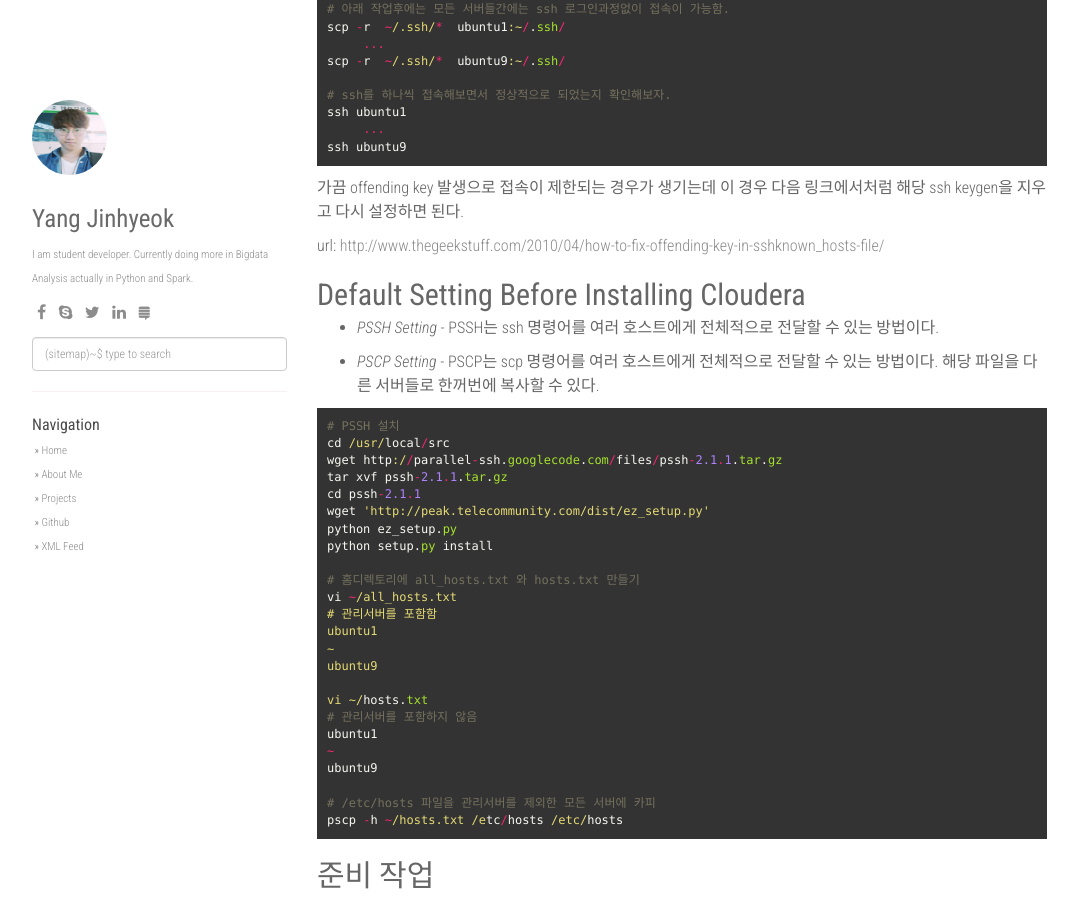
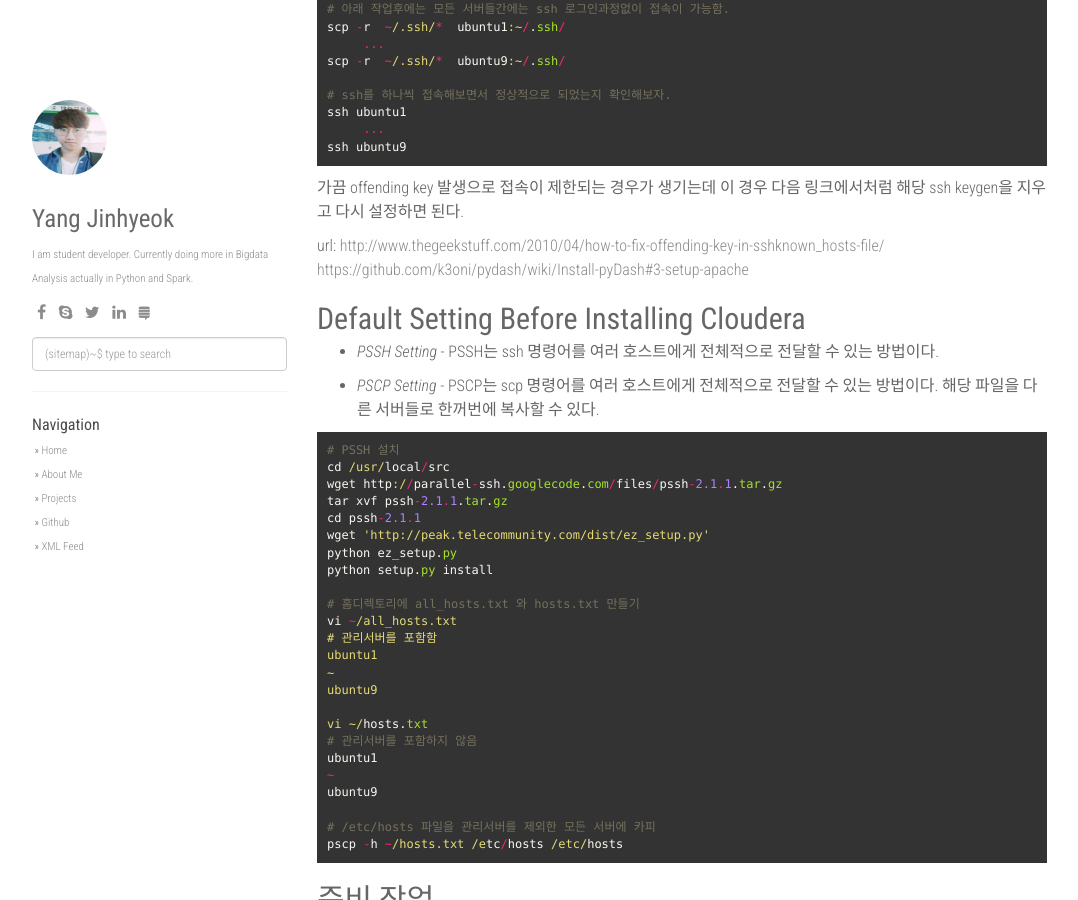
Before and after one commit to Yangyangii/Yangyangii.github.io, a Jekyll site: the page built from _posts/2016-09-27-ubuntu-cloudera-install.markdown, in a window 1280 px wide and 900 px high, scrolled down 2169 px. Shown: the whole window, without its empty margins (53-1131 px from the left). Built offline with Jekyll 4.4.1, drawn with Linux system fonts in a browser that asks for light colours; nearby versions of some CDN libraries; comment, search, counter and statistics services are not loaded; some of the changed lines change nothing that is shown.

Commit message:
modified posts Cloudera

```diff
--- a/_posts/2016-09-27-ubuntu-cloudera-install.markdown
+++ b/_posts/2016-09-27-ubuntu-cloudera-install.markdown
@@ -120,6 +120,7 @@ ssh ubuntu9
 가끔 offending key 발생으로 접속이 제한되는 경우가 생기는데 이 경우 다음 링크에서처럼 해당 ssh keygen을 지우고 다시 설정하면 된다.
 
 url: [http://www.thegeekstuff.com/2010/04/how-to-fix-offending-key-in-sshknown_hosts-file/](http://www.thegeekstuff.com/2010/04/how-to-fix-offending-key-in-sshknown_hosts-file/)
+[https://github.com/k3oni/pydash/wiki/Install-pyDash#3-setup-apache](https://github.com/k3oni/pydash/wiki/Install-pyDash#3-setup-apache)
 
 
 ## Default Setting Before Installing Cloudera
```
